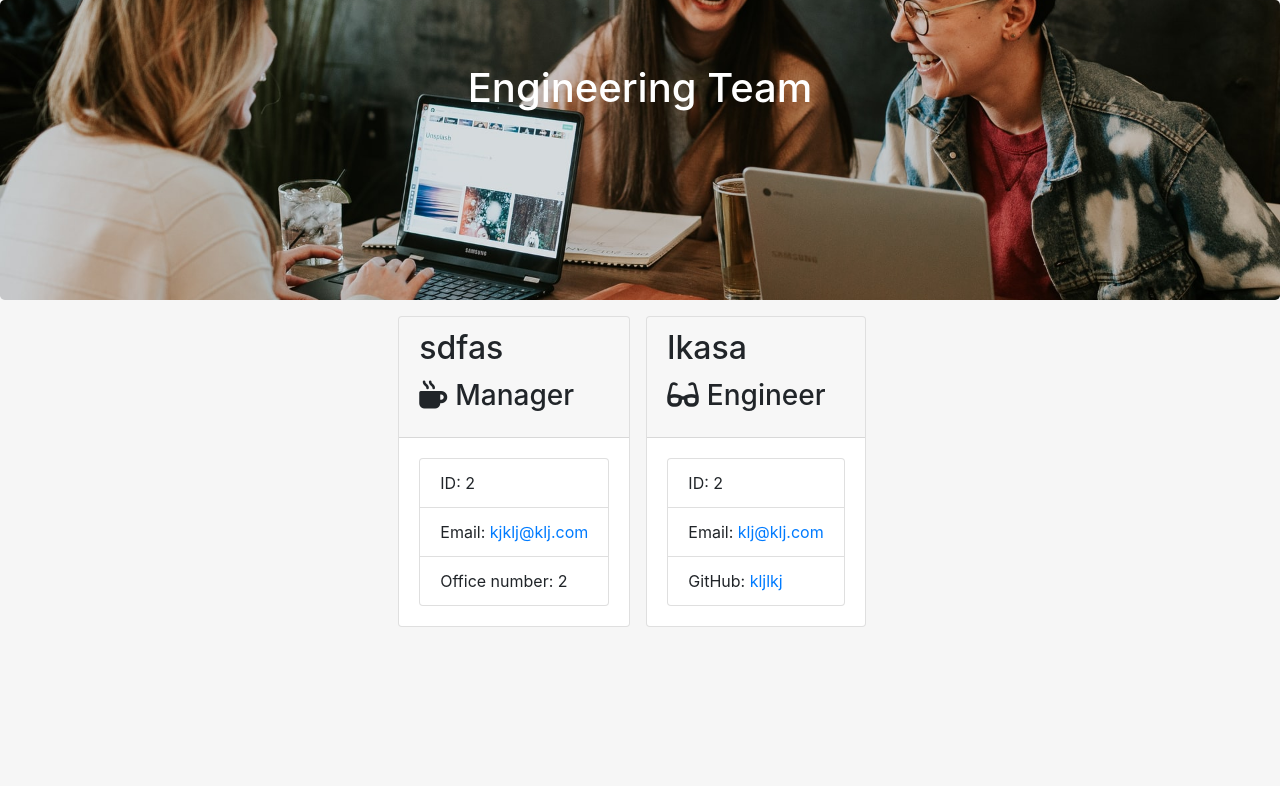
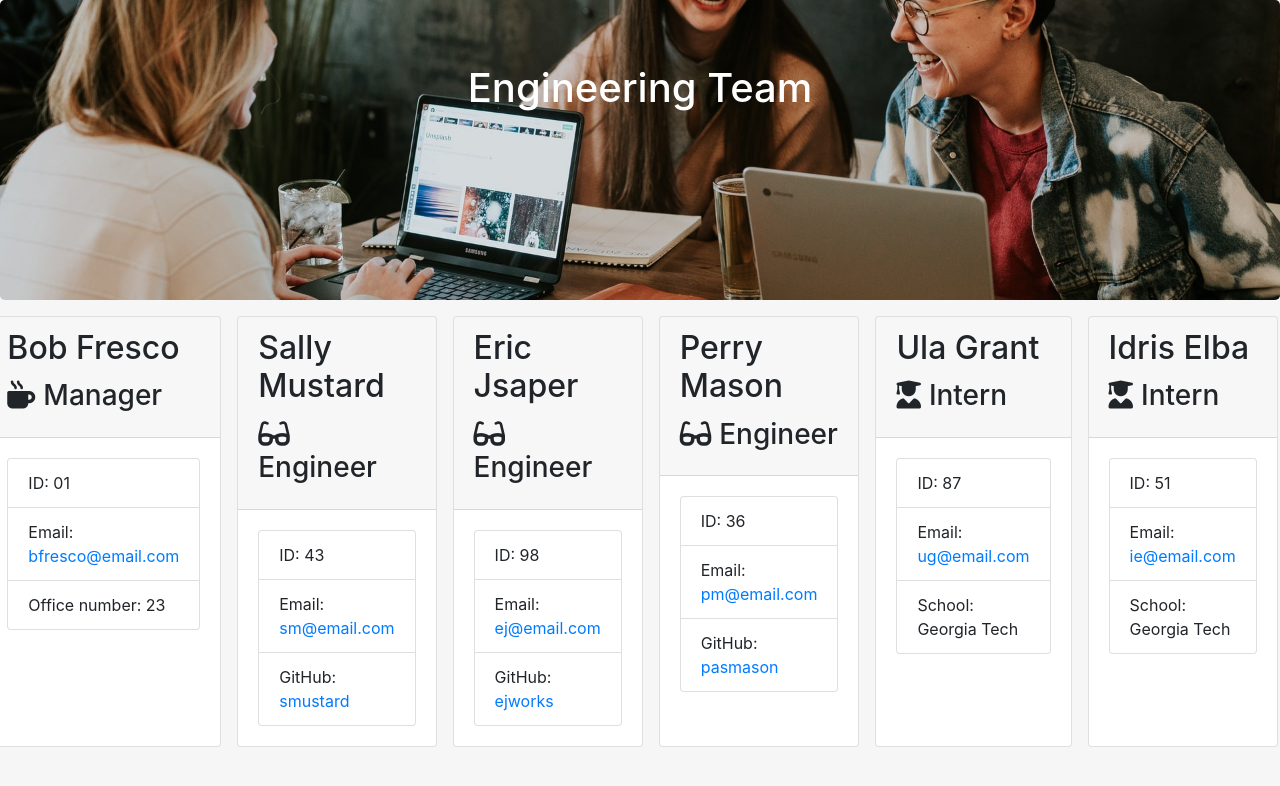
Before and after one commit to stopdaydreaming/team-profile-generator, a website: page output/team.html in a window 1280 px wide. Drawn offline with nearby package versions, Linux system fonts and the light colour scheme; files that its build step writes are made by us from their sources.

Commit message:
updated readme

```diff
--- a/output/team.html
+++ b/output/team.html
@@ -46,27 +46,79 @@
         <div class="team-area col-12 d-flex justify-content-center">
           <div class="card employee-card mr-3">
     <div class="card-header">
-        <h2 class="card-title">sdfas</h2>
+        <h2 class="card-title">Bob Fresco</h2>
         <h3 class="card-title"><i class="fas fa-mug-hot mr-2"></i>Manager</h3>
     </div>
     <div class="card-body">
         <ul class="list-group">
-            <li class="list-group-item">ID: 2</li>
-            <li class="list-group-item">Email: <a href="mailto:kjklj@klj.com">kjklj@klj.com</a></li>
-            <li class="list-group-item">Office number: 2</li>
+            <li class="list-group-item">ID: 01</li>
+            <li class="list-group-item">Email: <a href="mailto:bfresco@email.com">bfresco@email.com</a></li>
+            <li class="list-group-item">Office number: 23</li>
         </ul>
     </div>
 </div>
 <div class="card employee-card mr-3">
     <div class="card-header">
-        <h2 class="card-title">lkasa</h2>
+        <h2 class="card-title">Sally Mustard</h2>
         <h3 class="card-title"><i class="fas fa-glasses mr-2"></i>Engineer</h3>
     </div>
     <div class="card-body">
         <ul class="list-group">
-            <li class="list-group-item">ID: 2</li>
-            <li class="list-group-item">Email: <a href="mailto:klj@klj.com">klj@klj.com</a></li>
-            <li class="list-group-item">GitHub: <a href="https://github.com/kljlkj" target="_blank" rel="noopener noreferrer">kljlkj</a></li>
+            <li class="list-group-item">ID: 43</li>
+            <li class="list-group-item">Email: <a href="mailto:sm@email.com">sm@email.com</a></li>
+            <li class="list-group-item">GitHub: <a href="https://github.com/smustard" target="_blank" rel="noopener noreferrer">smustard</a></li>
+        </ul>
+    </div>
+</div>
+<div class="card employee-card mr-3">
+    <div class="card-header">
+        <h2 class="card-title">Eric Jsaper</h2>
+        <h3 class="card-title"><i class="fas fa-glasses mr-2"></i>Engineer</h3>
+    </div>
+    <div class="card-body">
+        <ul class="list-group">
+            <li class="list-group-item">ID: 98</li>
+            <li class="list-group-item">Email: <a href="mailto:ej@email.com">ej@email.com</a></li>
+            <li class="list-group-item">GitHub: <a href="https://github.com/ejworks" target="_blank" rel="noopener noreferrer">ejworks</a></li>
+        </ul>
+    </div>
+</div>
+<div class="card employee-card mr-3">
+    <div class="card-header">
+        <h2 class="card-title">Perry Mason</h2>
+        <h3 class="card-title"><i class="fas fa-glasses mr-2"></i>Engineer</h3>
+    </div>
+    <div class="card-body">
+        <ul class="list-group">
+            <li class="list-group-item">ID: 36</li>
+            <li class="list-group-item">Email: <a href="mailto:pm@email.com">pm@email.com</a></li>
+            <li class="list-group-item">GitHub: <a href="https://github.com/pasmason" target="_blank" rel="noopener noreferrer">pasmason</a></li>
+        </ul>
+    </div>
+</div>
+<div class="card employee-card mr-3">
+    <div class="card-header">
+        <h2 class="card-title">Ula Grant</h2>
+        <h3 class="card-title"><i class="fas fa-user-graduate mr-2"></i>Intern</h3>
+    </div>
+    <div class="card-body">
+        <ul class="list-group">
+            <li class="list-group-item">ID: 87</li>
+            <li class="list-group-item">Email: <a href="mailto:ug@email.com">ug@email.com</a></li>
+            <li class="list-group-item">School: Georgia Tech</li>
+        </ul>
+    </div>
+</div>
+<div class="card employee-card mr-3">
+    <div class="card-header">
+        <h2 class="card-title">Idris Elba</h2>
+        <h3 class="card-title"><i class="fas fa-user-graduate mr-2"></i>Intern</h3>
+    </div>
+    <div class="card-body">
+        <ul class="list-group">
+            <li class="list-group-item">ID: 51</li>
+            <li class="list-group-item">Email: <a href="mailto:ie@email.com">ie@email.com</a></li>
+            <li class="list-group-item">School: Georgia Tech</li>
         </ul>
     </div>
 </div>
```
Also changed, not shown: README.md, screenshot.png (added).
